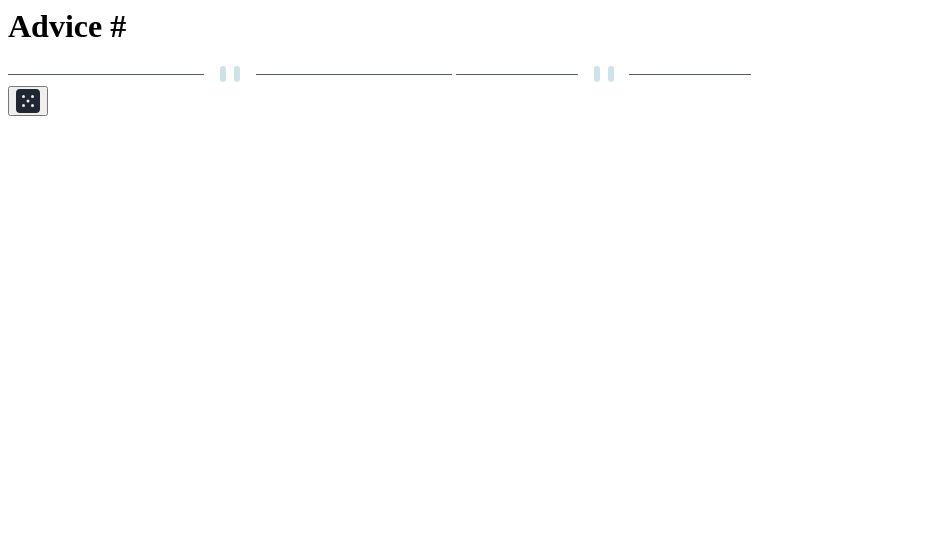
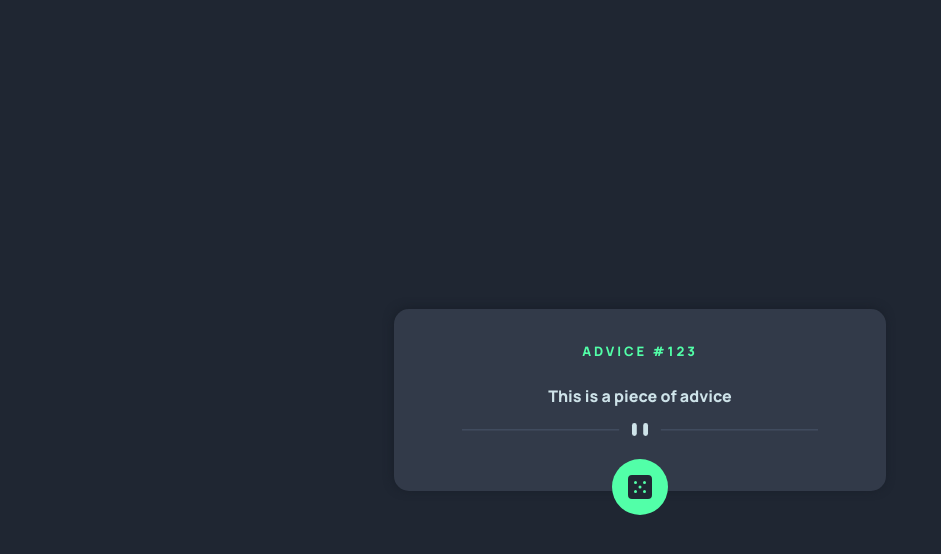
Before and after one commit to JacobMarshall0/FrontendMentor, a plain HTML site: page advice-generator-app-main/index.html in a window 1280 px wide. Shown: the whole page, without its empty margins (0-941 px from the left). Drawn offline with Linux system fonts and the light colour scheme.

Commit message:
built initial desktop css

```diff
--- a/advice-generator-app-main/index.html
+++ b/advice-generator-app-main/index.html
@@ -3,20 +3,23 @@
     <meta charset="UTF-8">
     <meta name="viewport" content="width=device-width, initial-scale=1.0">
     <link rel="icon" type="image/png" sizes="32x32" href="./images/favicon-32x32.png">
+    <link rel="preconnect" href="https://fonts.googleapis.com">
+    <link rel="preconnect" href="https://fonts.gstatic.com" crossorigin>
+    <link href="https://fonts.googleapis.com/css2?family=Manrope:wght@800&display=swap" rel="stylesheet">
+
+    <link rel="stylesheet" href="style.css">
 
     <title>Frontend Mentor | Advice generator app</title>
 </head>
 <body>
     <div class="app">
-        <h1>Advice #<span id="advice-number"></span></h1>
-        <p id="advice-text"></p>
-        <div class="divider">
-            <div class="image">
-                <img src="./resources/images/pattern-divider-desktop.svg" alt="Divider" id="desktop">
-                <img src="./resources/images/pattern-divider-mobile.svg" alt="Divider" id="mobile">
-            </div>
-            <button><img src="./resources/images/icon-dice.svg" alt="Re-roll"></button>
+        <h1 id="advice-head">ADVICE #123</h1>
+        <p id="advice-text">This is a piece of advice</p>
+        <div class="divider-image">
+            <img src="./resources/images/pattern-divider-desktop.svg" alt="Divider" id="desktop">
+            <img src="./resources/images/pattern-divider-mobile.svg" alt="Divider" id="mobile">
         </div>
+        <button><img src="./resources/images/icon-dice.svg" alt="Re-roll"></button>
     </div>
 </body>
 </html>
--- a/advice-generator-app-main/style.css
+++ b/advice-generator-app-main/style.css
@@ -0,0 +1,64 @@
+:root {
+    --clr-primary-100: hsl(193, 38%, 86%);
+    --clr-primary-200: hsl(150, 100%, 66%);
+
+    --clr-neutral-100:hsl(217, 19%, 38%);
+    --clr-neutral-200:hsl(217, 19%, 24%);
+    --clr-neutral-300:hsl(218, 23%, 16%);
+
+    --ff-main: 'Manrope', sans-serif;
+}
+
+body {
+    font-family: var(--ff-main);
+    display: flex;
+    justify-content: center;
+    align-items: center;
+    background-color: var(--clr-neutral-300);
+}
+
+h1 {
+    color: var(--clr-primary-200);
+    font-size: small;
+    letter-spacing: .33ch;
+}
+
+p {
+    color: var(--clr-primary-100);
+}
+
+.app {
+    display: flex;
+    flex-direction: column;
+    align-items: center;
+    justify-content: space-around;
+
+    background-color: var(--clr-neutral-200);
+    padding: 1.5rem;
+    border-radius: 15px;
+
+    box-shadow: -1px -1px 10px hsl(218, 24%, 13%);
+}
+
+.divider-image {
+    width: 80%;
+    margin-bottom: -25px;
+}
+
+.divider-image img {
+    width: 100%;
+}
+
+button {
+    background-color: var(--clr-primary-200);
+    padding: 1rem;
+    border-radius: 100%;
+    border: none;
+
+    position: relative;
+    top: 3rem;
+}
+
+#mobile {
+    display: none;
+}
```
Also changed, not shown: advice-generator-app-main/resources/style-guide.md (+3 -3 lines).
